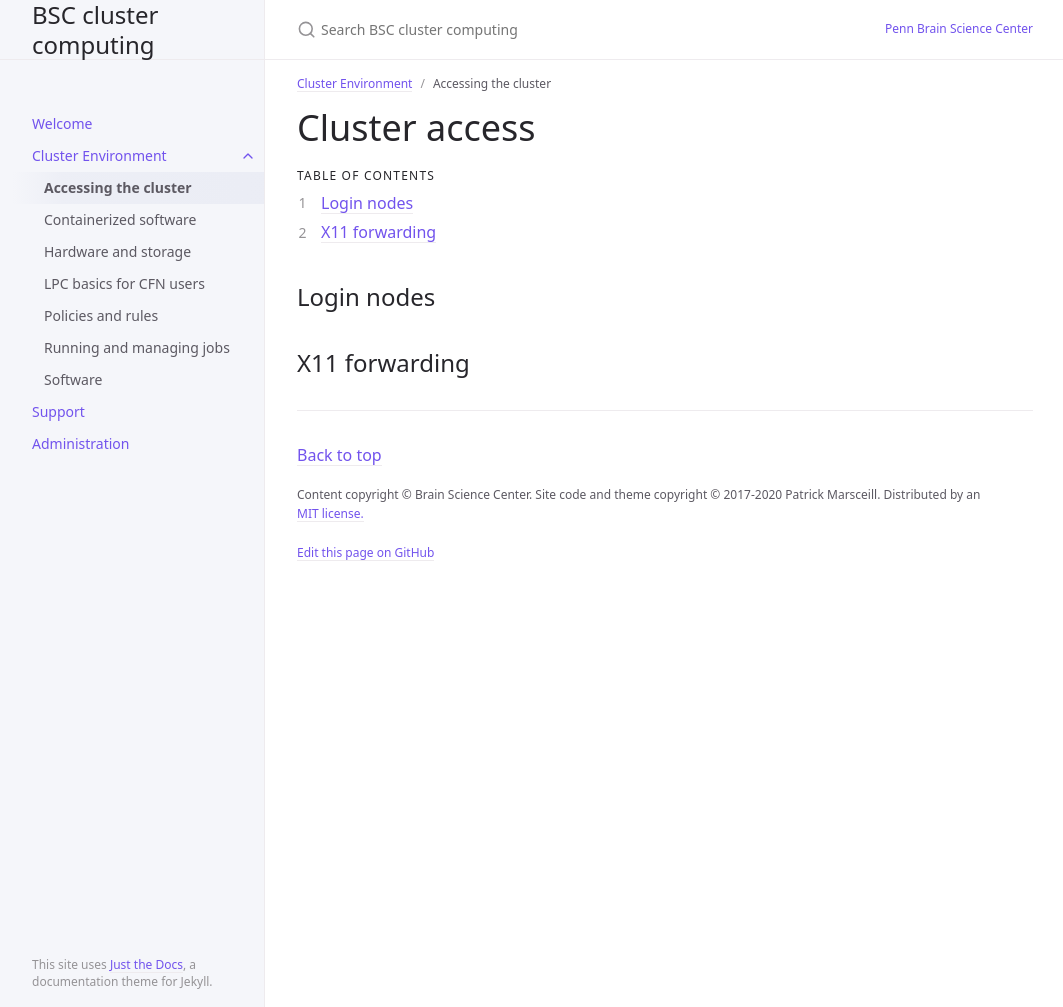
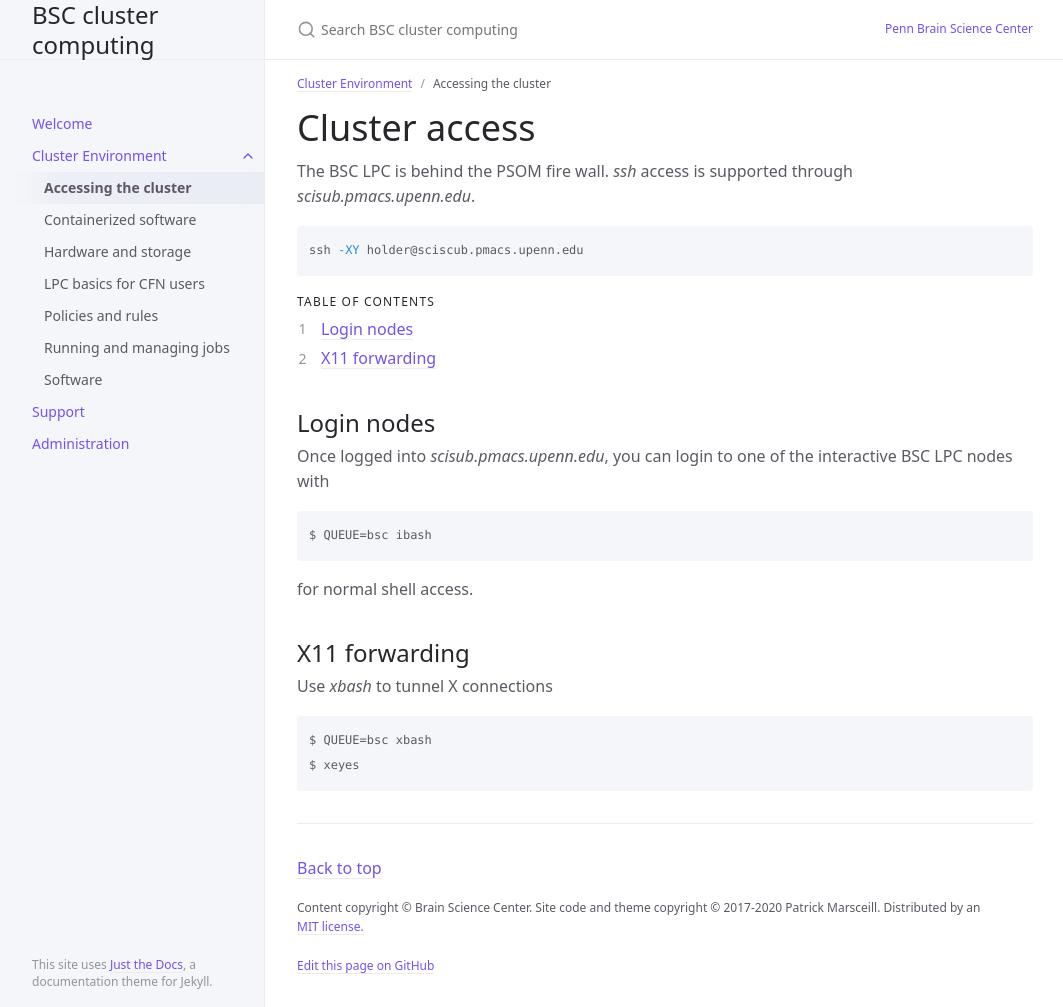
Before and after one commit to brainsciencecenter/bscLPC, a Jekyll site: the page built from docs/clusterEnvironment/access.md, in a window 1280 px wide and 1007 px high. Shown: the whole window, without its empty margins (107-1170 px from the left). Built offline with Jekyll 4.4.1, drawn with Linux system fonts in a browser that asks for light colours.

Commit message:
Update access.md

````diff
--- a/docs/clusterEnvironment/access.md
+++ b/docs/clusterEnvironment/access.md
@@ -8,6 +8,14 @@ has_toc: true
 # Cluster access
 {: .no_toc }
 
+The BSC LPC is behind the PSOM fire wall.
+*ssh* access is supported through *scisub.pmacs.upenn.edu*.
+
+```bash
+ssh -XY holder@sciscub.pmacs.upenn.edu
+```
+
+
 ## Table of contents
 {: .no_toc .text-delta }
 
@@ -16,4 +24,18 @@ has_toc: true
 
 ## Login nodes
 
+Once logged into *scisub.pmacs.upenn.edu*, you can login to one of the interactive BSC LPC nodes with
+
+```
+$ QUEUE=bsc ibash
+```
+for normal shell access.
+
 ## X11 forwarding
+
+Use *xbash* to tunnel X connections
+
+```
+$ QUEUE=bsc xbash
+$ xeyes
+```
````
